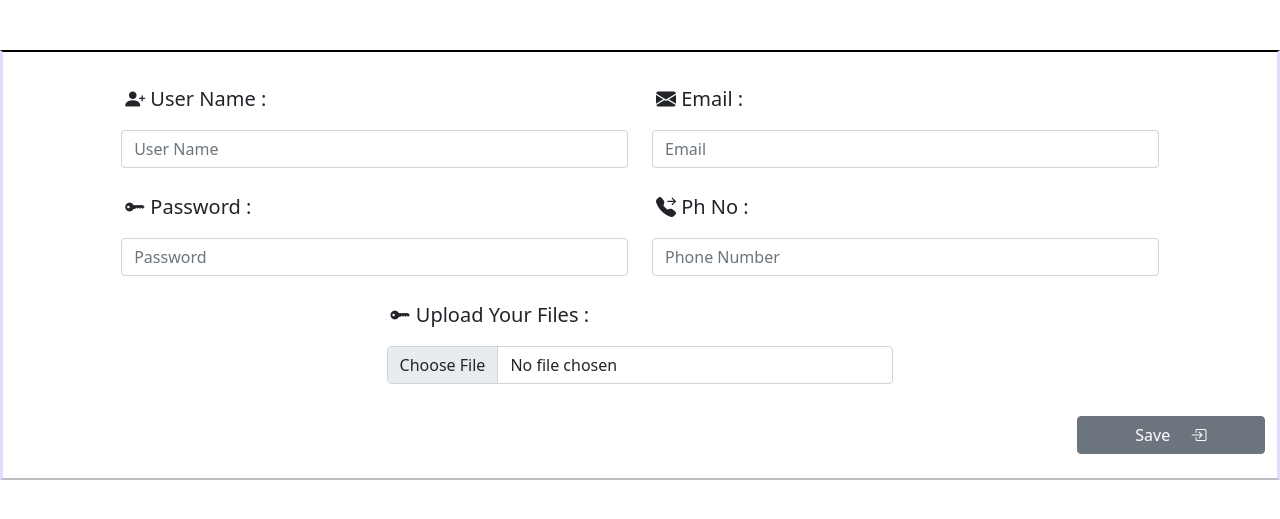
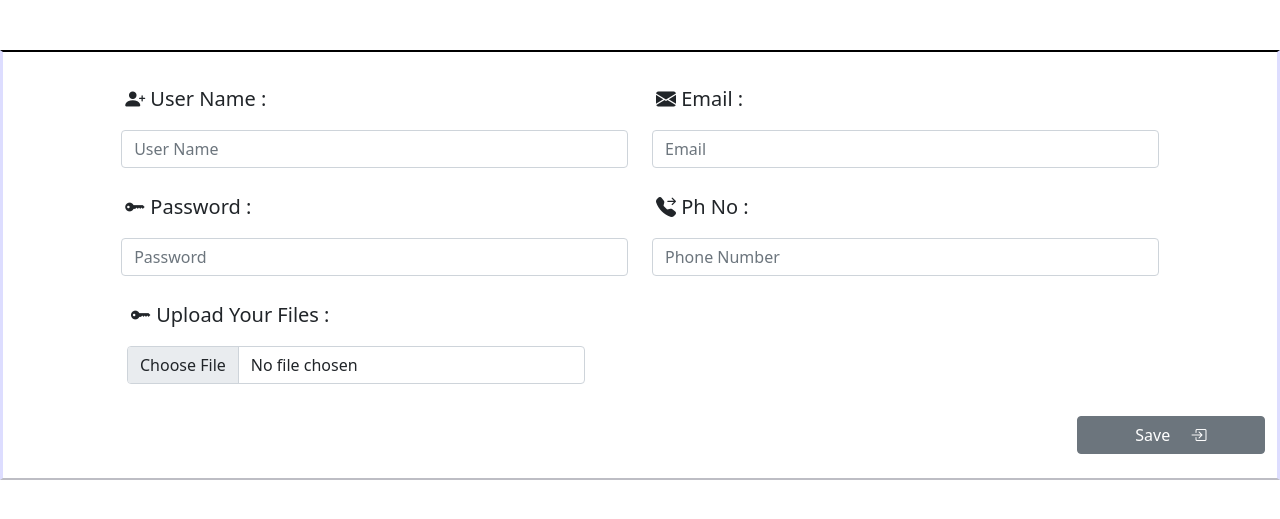
Before and after one commit to Selvasa/crudoperation, a CodeIgniter app: page /php71_task/ in a window 1280 px wide. Shown: the top 519 px of the page. Run offline with CodeIgniter, Linux system fonts and the light colour scheme; some libraries are stand-ins or nearby versions.

Commit message:
final out come

```diff
--- a/crud/application/views/create.php
+++ b/crud/application/views/create.php
@@ -16,8 +16,7 @@
     <body>
         <div class='container-fluid cont '>
             <form class='text-black lead pb-4 pt-3' enctype='multipart/form-data' method='post' action='<?php echo base_url('index.php/Crudcontroller/addtotable')?>'>
-                <div class=''>
-                    <div class='row d-flex  justify-content-center pt-3'>
+               <div class='row d-flex  justify-content-center pt-3'>
                         <div class='col-sm-5'>
                             <label class='form-label ps-1 pb-2'> <i class="bi bi-person-plus-fill"></i> User Name : </label>
                             <input type='text' class='form-control' name='name' placeholder='User Name' />
@@ -37,21 +36,19 @@
                             <input type='text' class='form-control' name='phno' placeholder='Phone Number' />
                         </div>
                     </div>
-                    <div class='row d-flex  justify-content-center pt-4'>
-                        <div class='col-sm-5'>
+                    <div class='row d-flex  justify-content-start pt-4 ps-5 ms-5'>
+                        <div class='col-sm-5 ps-3'>
                             <label class='form-label ps-1 pb-2'><i class="bi bi-key-fill"></i> Upload Your Files : </label>
                             <input type='file' class='form-control' name='file' placeholder='Password' required/>
                         </div>
                     </div>
-                    <div class='row d-flex  justify-content-end mt-3 pt-3'>
+                    <div class='row d-flex  justify-content-end mt-3 pt-3 '>
                         <div class='col-sm-2'>
-
                                 <a class='text-decoration-none text-white'>
                                  <button class='btn btn-secondary w-100' type='submit' value='submit'> Save
                                     <i class="bi bi-box-arrow-in-right ps-3"></i></button></a>
                         </div>
                     </div>
-                </div>
             </form>
         </div>
     </body>
```
Also changed, not shown: crud/application/controllers/Crudcontroller.php (+4 -4 lines), crud/application/models/Crudmodel.php (+5 -7 lines), 1 other file.
